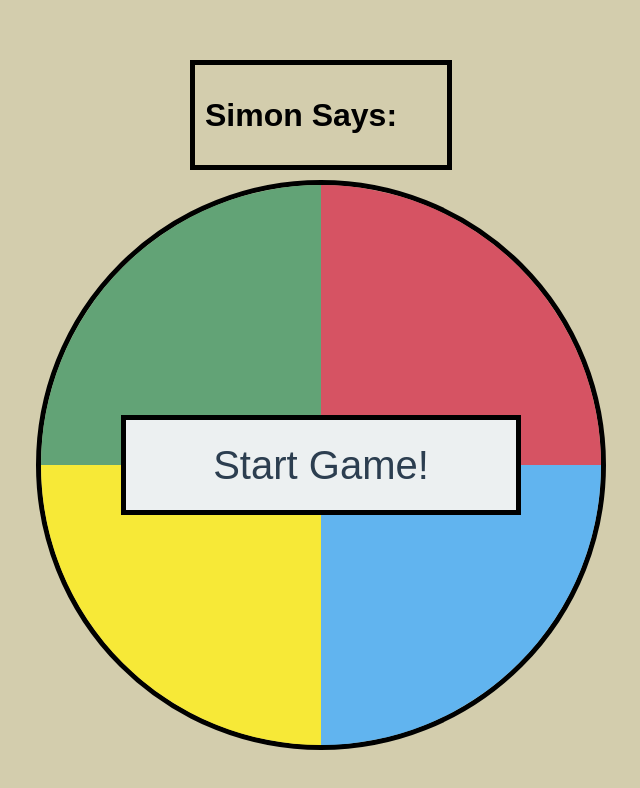
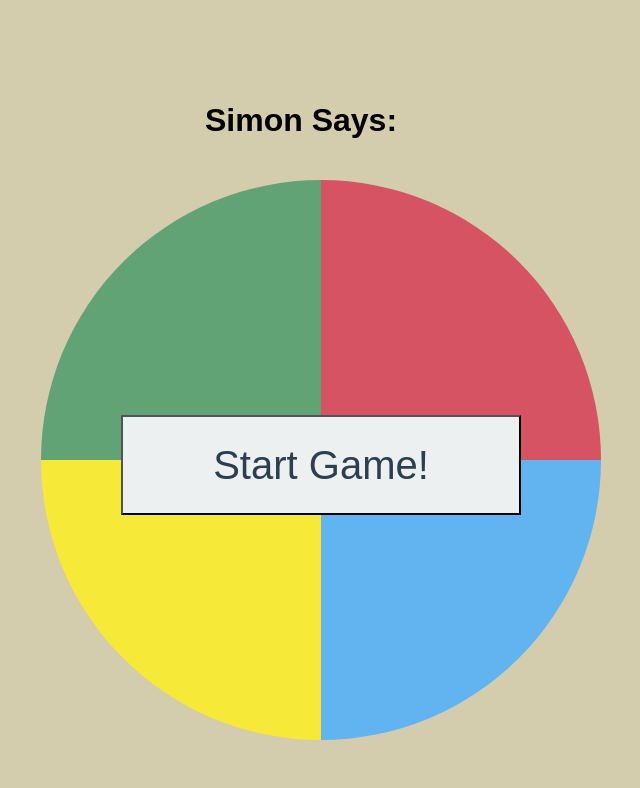
Before and after one commit to Khalid2153/Simon_says, a website: page public/index.html in a window 1280 px wide. Shown: the whole page, without its empty margins (319-959 px from the left). Drawn offline with nearby package versions, Linux system fonts and the light colour scheme; a web font is replaced by a local one.

Commit message:
Now it looks nice uwu.

```diff
--- a/package.json
+++ b/package.json
@@ -1,6 +1,6 @@
 {
   "name": "simon_says",
-  "version": "0.3.0",
+  "version": "0.4.0",
   "description": "A Simon says game",
   "main": "index.js",
   "scripts": {
--- a/public/index.html
+++ b/public/index.html
@@ -1,6 +1,5 @@
 <!DOCTYPE html>
 <html lang="en">
-
 <head>
     <meta charset="UTF-8" />
     <meta name="viewport" content="width=device-width, initial-scale=1.0" />
@@ -11,9 +10,8 @@
     <title>Simon says</title>
 </head>
 <body>
-    <div class="screen"> <!-- flex-box column, para que el title este arriba y containergame abajo -->
-
-        <div class="title"><!-- flex-box row, para poner el titulo a la izquierda y los resultados a la derecha-->
+    <div class="screen">
+        <div class="title">
             <h1>
                 Simon Says:
             </h1>
@@ -22,21 +20,17 @@
                 </ol>
             </p>
         </div>
-
         <div class="containerGame">
-
             <div class="gameboard">
                 <div id="green" class="color green left" data-color="green"></div>
                 <div id="red" class="color red right" data-color="red"></div>
                 <div id="yellow" class="color yellow left" data-color="yellow"></div>
                 <div id="blue" class="color blue left" data-color="blue"></div>
             </div>
-
             <button id="button_start" class="button_start" onclick="beginGame()">
                 Start Game!
             </button>
         </div>
-
     </div>
     <script src="https://unpkg.com/sweetalert/dist/sweetalert.min.js"></script>
     <script src="../src/index.js"></script>
--- a/public/styles/styles.css
+++ b/public/styles/styles.css
@@ -1,7 +1,7 @@
 * {
     font-family: 'Muli', sans-serif;
 }
-/* ordene el orden de las clases */
+
 body {
     margin: 0;
     background: #d3cdad;
@@ -15,7 +15,6 @@ body {
 .title{
     margin: 10px auto;
     padding: 10px;
-    border: black 5px solid;
     height: auto;
     display: flex;
     flex-direction: row;
@@ -23,7 +22,6 @@ body {
 }
 
 .gameboard {
-    border: black 5px solid;
     height: 100vw;
     width: 100vw;
     border-radius: 50%;
@@ -36,33 +34,23 @@ body {
     left: calc(68% - 200px);
 }
 
-
 .button_start {
-    border: black 5px solid;
     width: 400px;
     height: 100px;
     background: #ecf0f1;
     color: #2c3e50;
     font-size: 2.5rem;
     margin: auto;
-
     position: absolute;
     top: calc(45% + 55px);
     left: calc(50% - 200px);
     outline: none;
 }
 
-
 .screen{
     display: flex;
-/*     flex-flow: wrap; */
     flex-direction: column;
 }
-
-
-
-
-/* hide, left, right, colors */
 
 .hide {
     display: none;
--- a/src/index.js
+++ b/src/index.js
@@ -1,11 +1,9 @@
-const green = document.getElementById("green");
-const red = document.getElementById("red");
-const yellow = document.getElementById("yellow");
-const blue = document.getElementById("blue");
-const button_start = document.getElementById("button_start");
+const green = document.getElementById(`green`);
+const red = document.getElementById(`red`);
+const yellow = document.getElementById(`yellow`);
+const blue = document.getElementById(`blue`);
+const button_start = document.getElementById(`button_start`);
 const LAST_LEVEL = 10;
-
-/* puse esto */
 const list = document.getElementById('orderedList');
 
 class Game {
@@ -34,11 +32,11 @@ class Game {
         this.startSequence();
     }
     togglebutton_start() {
-        const status = button_start.classList.contains("hide");
+        const status = button_start.classList.contains(`hide`);
         if (status) {
-            button_start.classList.remove("hide");
+            button_start.classList.remove(`hide`);
         } else {
-            button_start.classList.add("hide");
+            button_start.classList.add(`hide`);
         }
     }
     startSequence() {
@@ -52,11 +50,11 @@ class Game {
         this.addClickEvent();
     }
     lightColor(numberColor) {
-        this.colors[numberColor].classList.add("light");
+        this.colors[numberColor].classList.add(`light`);
         setTimeout(() => this.turnOffColor(numberColor), 350);
     }
     turnOffColor(numberColor) {
-        this.colors[numberColor].classList.remove("light");
+        this.colors[numberColor].classList.remove(`light`);
     }
     lightSequence() {
         for (let i = 0; i < this.level; i++) {
@@ -65,7 +63,7 @@ class Game {
     }
     addClickEvent() {
         for (let i = 0; i < 4; i++) {
-            this.colors[i].addEventListener("click", this.chooseColor);
+            this.colors[i].addEventListener(`click`, this.chooseColor);
         }
     }
     deleteClickEvent() {
@@ -93,10 +91,9 @@ class Game {
         }
     }
     win() {
-        /* modifique esto */
         swal("Simon says", "You are the best!", "success").then(()=>{
             this.init();
-            list.innerHTML+=`<li>You won uwu</li>`; /* agregue esto */
+            list.innerHTML+=`<li>You won uwu</li>`;
         });
 
 
@@ -105,7 +102,6 @@ class Game {
         swal("Simon says", "Ups, try again! ", "error").then(() => {
             this.deleteClickEvent();
             this.init();
-            /* agregue esto */
             list.innerHTML+=`<li>You lost uu</li>`;
         });
     }
```
